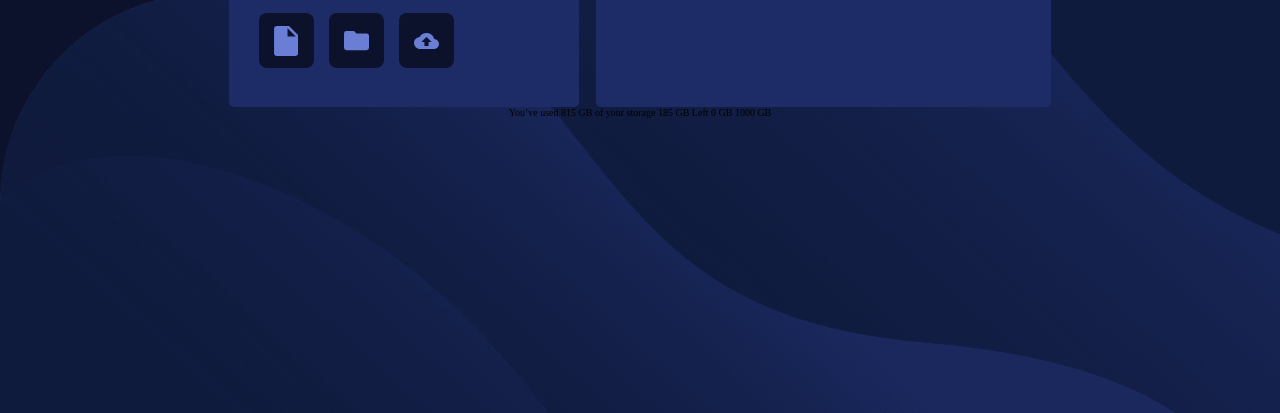
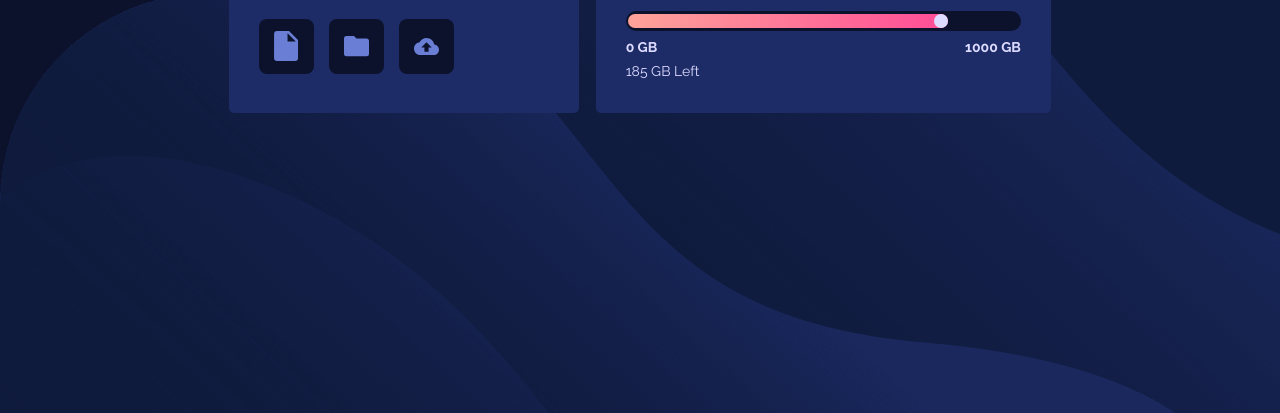
Before and after one commit to spotted76/mentor_fylo_data_store, a plain HTML site: page index.html in a window 1280 px wide. Shown: the part 403-816 px from the top of the page. Drawn offline with Linux system fonts and the light colour scheme.

Commit message:
Text ballon left to do

```diff
--- a/index.html
+++ b/index.html
@@ -5,6 +5,9 @@
   <meta charset="UTF-8">
   <meta name="viewport" content="width=device-width, initial-scale=1.0">
   <!-- displays site properly based on user's device -->
+
+  <link rel="preconnect" href="https://fonts.gstatic.com">
+  <link href="https://fonts.googleapis.com/css2?family=Raleway:wght@400;700&display=swap" rel="stylesheet">
 
   <link rel="icon" type="image/png" sizes="32x32" href="./images/favicon-32x32.png">
   <link rel="stylesheet" href="./style.css">
@@ -20,28 +23,46 @@
       <img src="./images/logo.svg" alt="Fylo Logo">
       <div id="icon-row">
         <div class="icon-border">
-        <img src="./images/icon-document.svg" alt="document">
+          <img src="./images/icon-document.svg" alt="document">
         </div>
         <div class="icon-border">
-        <img src="./images/icon-folder.svg" alt="folder">
+          <img src="./images/icon-folder.svg" alt="folder">
         </div>
-      <div class="icon-border">
-        <img src="./images/icon-upload.svg" alt="upload">
-      </div>
+        <div class="icon-border">
+          <img src="./images/icon-upload.svg" alt="upload">
+        </div>
       </div>
     </div>
 
     <div id="usage" class="purple-box">
+      <div id="usage-content">
+        <p>You’ve used <strong>815 GB</strong> of your storage</p>
 
+        <div id="progress-bar">
+          <div id="pbar-outer">
+            <div id="pbar-inner">
+              <div id="pbar-indicator">
+              </div>
+            </div>
+          </div>
+        </div>
+
+        <div id="info">
+          <p>
+            0 GB
+          </p>
+          <p>
+            1000 GB
+          </p>
+        </div>
+
+        185 GB Left
+
+
+
+      </div>
     </div>
   </div>
-
-  You’ve used 815 GB of your storage
-
-  185 GB Left
-
-  0 GB
-  1000 GB
 
 
 </body>
--- a/style.css
+++ b/style.css
@@ -18,11 +18,13 @@ body {
     flex-direction: column;
     justify-content: center;
     align-items: center;
+    font-family: 'Raleway', sans-serif;
 }
 
 #main-content {
     display: flex;
     flex-direction: row;
+    align-items: flex-end;
     width: 65%;
     gap: 2%;
 
@@ -32,7 +34,6 @@ body {
 .purple-box {
     background: var(--Dark-Blue);
     border-radius: 5px;
-    height: 215px;
 }
 
 #fylo-box {
@@ -42,6 +43,7 @@ body {
     display: flex;
     flex-direction: column;
     justify-content: space-evenly;
+    height: 215px;
 
 }
 
@@ -63,11 +65,64 @@ body {
     background: var(--Very-Dark-Blue);
     padding: 1.5rem;
     border-radius: .8rem;
+
+    /* Flex settings for child items in this container */
     display: flex;
     flex-direction: column;
     justify-content: center;
 }
 
 #usage {
-    flex-grow: 3;
+    flex-grow: 3; /* Flex settings for self */
+    height: 180px;
+    color: var(--Pale-Blue);
+    display: flex;
+    flex-direction: column;
+    justify-content: center;
 }
+
+#usage-content {
+    padding: 3rem;
+    display: flex;
+    flex-direction: column;
+    justify-content: space-around;
+    font-size: 1.4rem;
+}
+
+#pbar-outer {
+    background-color: var(--Very-Dark-Blue);
+    width: 100%;
+    height: 2rem;
+    border-radius: 10px;
+    display: flex;
+    justify-content: flex-start;
+    align-items: center;
+  }
+
+  #pbar-inner {
+    width: 81%;
+    height: 1.4rem;
+    background: rgb(2,0,36);
+    background: linear-gradient(to right, hsl(6, 100%, 80%), hsl(335, 100%, 65%));
+    border-radius: 10px;
+    margin-left: 2px;
+  }
+
+  #pbar-indicator {
+    background-color: var(--Pale-Blue);
+    height: 1.4rem;
+    width: 1.4rem;
+    border-radius: 50%;
+    float: right;
+  }
+
+  #info {
+      display: flex;
+      flex-direction: row;
+      justify-content: space-between;
+      font-weight: 700;
+  }
+
+  #info p {
+      margin: .8rem 0;
+  }
```
